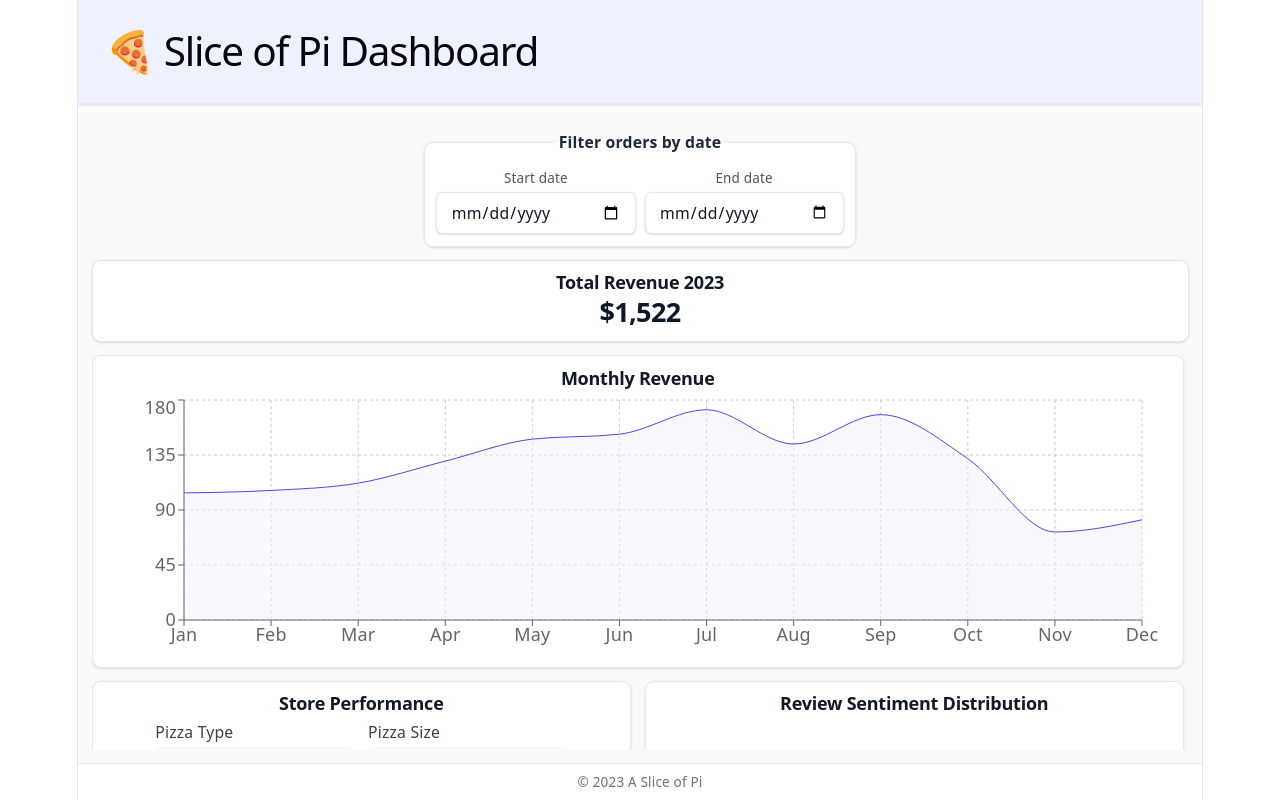
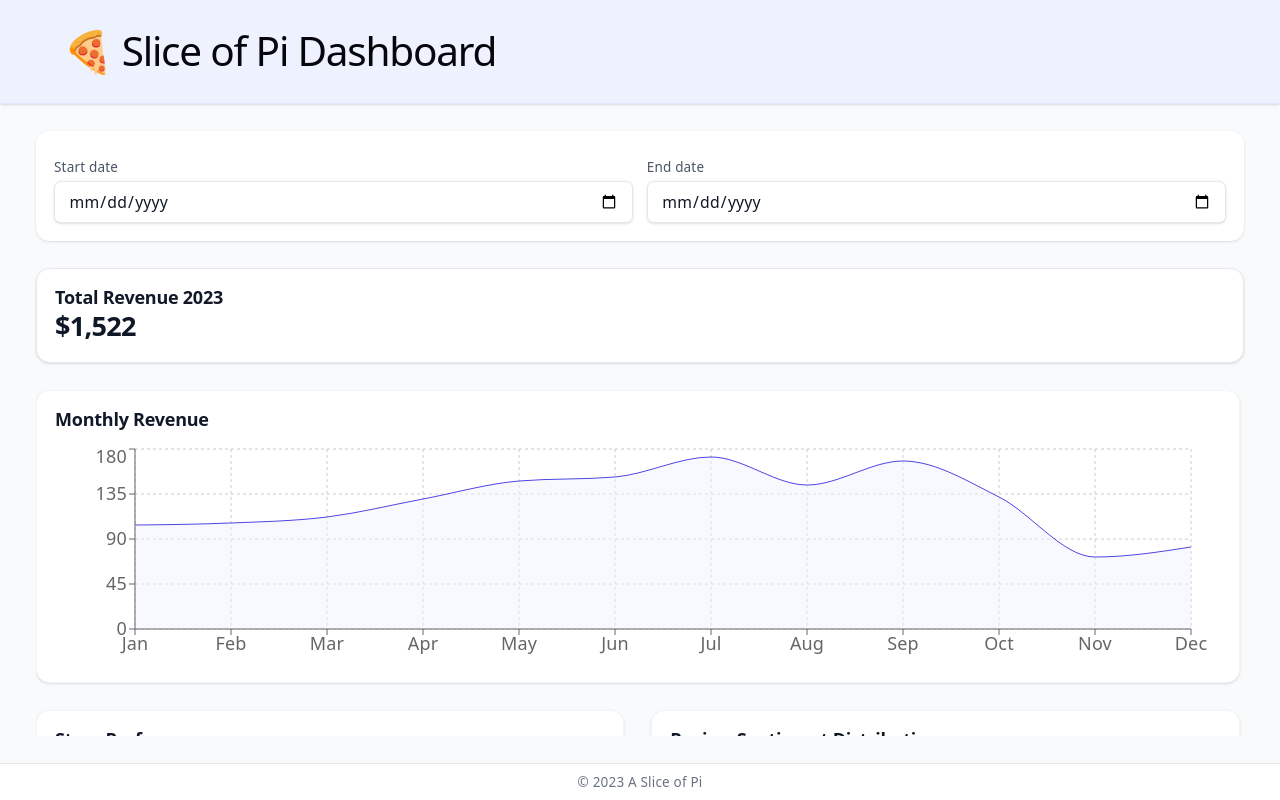
Before and after one commit to saoussen-slii/a-slice-of-pi-dashboard, a React (Vite) app: page / in a window 1280 px wide. Built offline with nearby package versions, Linux system fonts and the light colour scheme.

Commit message:
refactor: styling refactor

```diff
--- a/src/App.tsx
+++ b/src/App.tsx
@@ -38,7 +38,7 @@ const App = () => {
   return (
     <div className="flex h-dvh w-full min-w-0 flex-col overflow-hidden bg-gray-50">
       <header className="shrink-0 border-b border-indigo-100 bg-indigo-50 px-4 py-3 text-indigo-950 shadow-sm sm:px-6">
-        <div className="mx-auto grid w-full max-w-6xl grid-cols-[1fr_auto_1fr] items-center gap-2">
+        <div className="mx-auto grid w-full max-w-7xl grid-cols-[1fr_auto_1fr] items-center gap-2 px-4 sm:px-6 lg:px-8">
           <h1 className="m-0 justify-self-start text-left text-lg font-semibold tracking-tight text-indigo-950 sm:text-xl">
             🍕 Slice of Pi Dashboard
           </h1>
@@ -46,8 +46,8 @@ const App = () => {
         </div>
       </header>
 
-      <main className="mx-auto flex min-h-0 w-full min-w-0 max-w-6xl flex-1 flex-col gap-3 px-2 pb-2 pt-5 sm:px-3 sm:pb-3 sm:pt-6">
-        <div className="shrink-0">
+      <main className="mx-auto flex min-h-0 w-full min-w-0 max-w-7xl flex-1 flex-col px-4 pb-4 pt-6 sm:px-6 sm:pb-6 lg:px-8">
+        <div className="mb-6 flex w-full shrink-0 flex-col items-stretch justify-between gap-4 rounded-xl bg-white p-4 shadow-sm md:flex-row md:items-center">
           <DateFilters
             startDate={startDate}
             endDate={endDate}
@@ -55,16 +55,15 @@ const App = () => {
             onEndDateChange={handleEndDateChange}
           />
         </div>
-        <div className="shrink-0">
+        <div className="mb-6 w-full shrink-0">
           <TotalRevenueCard />
         </div>
-
         <section
           aria-label="Dashboard charts"
           tabIndex={0}
           className="min-h-0 flex-1 overflow-y-auto overscroll-contain pr-1 focus-visible:outline-none focus-visible:ring-2 focus-visible:ring-indigo-300"
         >
-          <div className="grid grid-cols-1 gap-3 md:grid-cols-2">
+          <div className="grid grid-cols-1 gap-6 md:grid-cols-2">
             <div className="md:col-span-2">
               <MonthlyRevenueLineChart orders={filteredOrders} />
             </div>
--- a/src/common/ChartCard.tsx
+++ b/src/common/ChartCard.tsx
@@ -4,7 +4,7 @@ interface ChartCardProps {
 }
 
 export const ChartCard = ({ title, children }: ChartCardProps) => (
-  <section className="chart-card flex min-w-0 flex-col gap-1.5 rounded-lg border border-gray-200 bg-white p-2.5 shadow-sm transition-shadow duration-200 hover:shadow-md">
+  <section className="chart-card flex min-w-0 flex-col gap-3 rounded-xl border border-gray-100 bg-white p-4 text-left shadow-sm">
     <header>
       <h2>{title}</h2>
     </header>
--- a/src/common/ChartEmptyState.tsx
+++ b/src/common/ChartEmptyState.tsx
@@ -1,5 +1,5 @@
 const ChartEmptyState = () => (
-  <div className="flex h-[260px] items-center justify-center px-4">
+  <div className="flex h-[220px] items-center justify-center px-4">
     <div
       role="status"
       className="flex w-full max-w-sm flex-col items-center gap-2 rounded-xl border border-indigo-100 bg-indigo-50/70 px-6 py-5 text-center"
--- a/src/components/charts/MonthlyRevenueLineChart.tsx
+++ b/src/components/charts/MonthlyRevenueLineChart.tsx
@@ -25,7 +25,7 @@ const MonthlyRevenueLineChart = ({ orders }: MonthlyRevenueLineChartProps) => {
       {monthlyRevenueData.length === 0 ? (
         <ChartEmptyState />
       ) : (
-        <ResponsiveContainer width="100%" height={260}>
+        <ResponsiveContainer width="100%" height={220}>
           <AreaChart
             data={monthlyRevenueData}
             margin={{
--- a/src/components/charts/ReviewPieChart.tsx
+++ b/src/components/charts/ReviewPieChart.tsx
@@ -23,7 +23,7 @@ const ReviewPieChart = ({ reviews }: ReviewPieChartProps) => {
       {sentimentCounts.length === 0 ? (
         <ChartEmptyState />
       ) : (
-        <ResponsiveContainer width="100%" height={260}>
+        <ResponsiveContainer width="100%" height={220}>
           <PieChart>
             <Pie
               data={sentimentCounts}
--- a/src/components/charts/StoreBarChart.tsx
+++ b/src/components/charts/StoreBarChart.tsx
@@ -50,7 +50,7 @@ const StoreBarChart = ({ orders }: StoreBarChartProps) => {
       {storeCounts.length === 0 ? (
         <ChartEmptyState />
       ) : (
-        <ResponsiveContainer width="100%" height={260}>
+        <ResponsiveContainer width="100%" height={220}>
           <BarChart
             data={storeCounts}
             margin={{
--- a/src/components/charts/StoreSizeGroupedBarChart.tsx
+++ b/src/components/charts/StoreSizeGroupedBarChart.tsx
@@ -41,7 +41,7 @@ const StoreSizeGroupedBarChart = ({
       {salesByStore.length === 0 ? (
         <ChartEmptyState />
       ) : (
-        <ResponsiveContainer width="100%" height={260}>
+        <ResponsiveContainer width="100%" height={220}>
           <BarChart
             data={salesByStore}
             margin={{ top: 5, right: 20, left: 10, bottom: 5 }}
--- a/src/components/filters/DateFilters.tsx
+++ b/src/components/filters/DateFilters.tsx
@@ -14,11 +14,11 @@ const DateFilters = ({
   onEndDateChange,
 }: DateFiltersProps) => {
   return (
-    <fieldset className="mx-auto w-full max-w-sm rounded-lg border border-gray-200 bg-white p-2.5 shadow-sm">
-      <legend className="px-1 text-sm font-semibold text-gray-800">
+    <fieldset className="w-full min-w-0 border-0 p-0 text-left">
+      <legend className="sr-only px-1 text-sm font-semibold text-gray-800">
         Filter orders by date
       </legend>
-      <div className="mt-1 flex flex-col gap-2 sm:flex-row">
+      <div className="mt-2 flex flex-col gap-3 sm:flex-row">
         <label className="flex min-w-0 flex-1 flex-col gap-1 text-xs font-medium text-gray-600">
           Start date
           <input
--- a/src/components/filters/PizzaFilters.tsx
+++ b/src/components/filters/PizzaFilters.tsx
@@ -31,7 +31,7 @@ const PizzaFilters = ({
   };
 
   return (
-    <fieldset className="mx-auto mb-4 flex w-4/5 min-w-0 flex-col gap-3 border-0 p-0 sm:flex-row">
+    <fieldset className="mb-4 flex w-full min-w-0 flex-col gap-3 border-0 p-0 sm:flex-row">
       <legend className="sr-only">Filter orders by pizza</legend>
       <div className="flex min-w-0 flex-1 flex-col gap-1 text-left">
         <label
--- a/src/components/kpi/TotalRevenueCard.tsx
+++ b/src/components/kpi/TotalRevenueCard.tsx
@@ -4,9 +4,9 @@ import type { Order } from "../../types.ts";
 
 const TotalRevenueCard = () => {
   return (
-    <section className="min-w-0 rounded-lg border border-gray-200 bg-white p-2.5 text-center shadow-sm transition-shadow duration-200 hover:shadow-md">
-      <h2>Total Revenue 2023</h2>
-      <p className="mt-2 text-2xl font-semibold tracking-tight text-gray-900">
+    <section className="h-auto w-full min-w-0 rounded-xl border border-gray-200 bg-white p-4 text-left shadow-sm">
+      <h2 className="text-sm font-medium text-gray-500">Total Revenue 2023</h2>
+      <p className="mt-2 text-2xl font-bold tracking-tight text-gray-900">
         {calculateTotalRevenue(orders as Order[], prices, 2023)}
       </p>
     </section>
--- a/src/index.css
+++ b/src/index.css
@@ -13,8 +13,8 @@
   --shadow:
     rgba(0, 0, 0, 0.1) 0 10px 15px -3px, rgba(0, 0, 0, 0.05) 0 4px 6px -2px;
 
-  --sans: system-ui, 'Segoe UI', Roboto, sans-serif;
-  --heading: system-ui, 'Segoe UI', Roboto, sans-serif;
+  --sans: system-ui, "Segoe UI", Roboto, sans-serif;
+  --heading: system-ui, "Segoe UI", Roboto, sans-serif;
   --mono: ui-monospace, Consolas, monospace;
 
   font: 18px/145% var(--sans);
@@ -54,10 +54,6 @@
 
 #root {
   width: 100%;
-  max-width: 1126px;
-  margin: 0 auto;
-  text-align: center;
-  border-inline: 1px solid var(--border);
   min-height: 100svh;
   display: flex;
   flex-direction: column;
```
